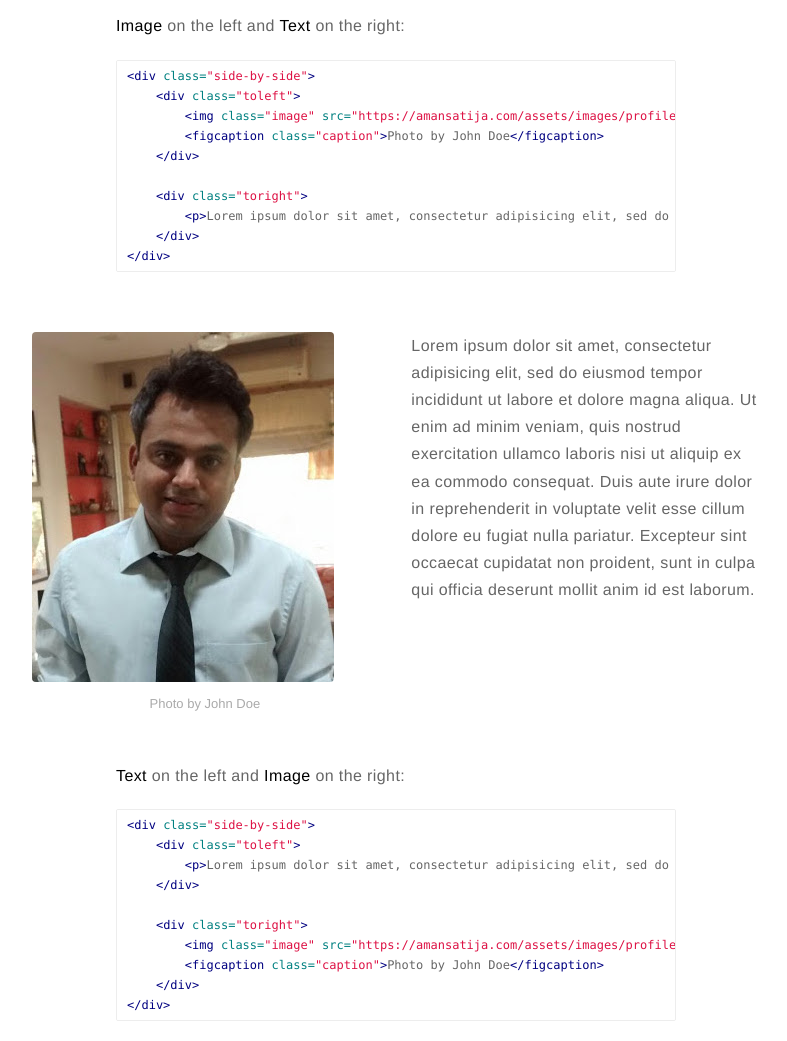
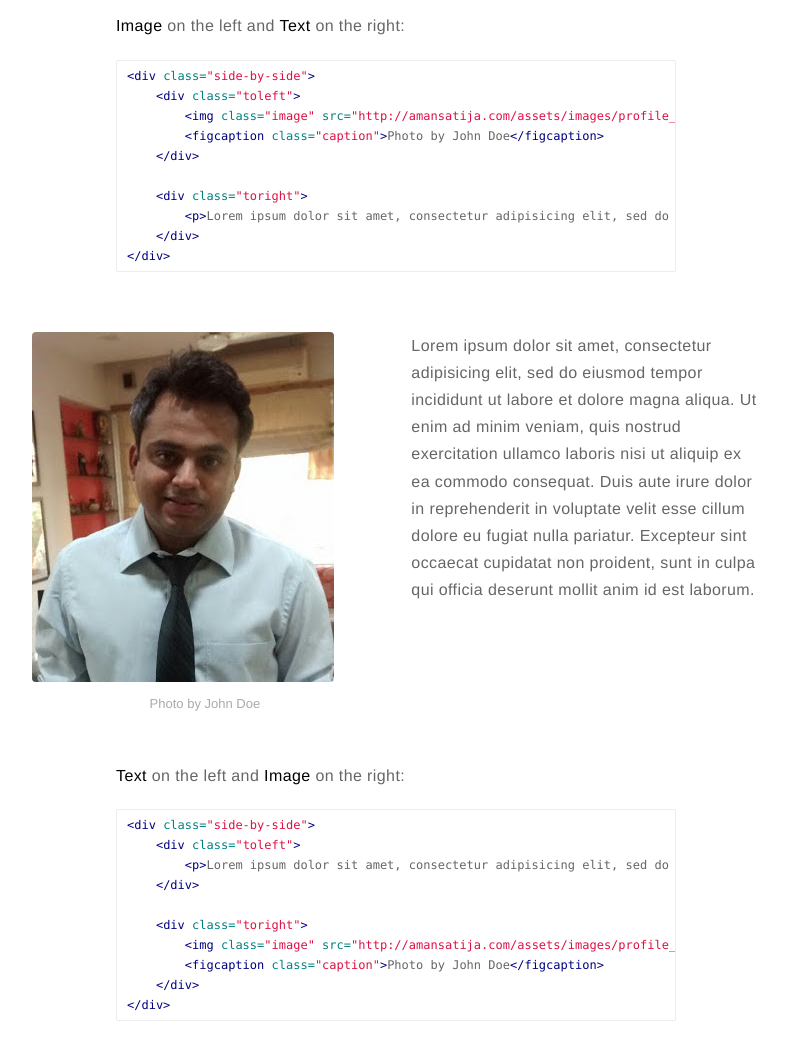
Before and after one commit to amansatija/amansatija, a Jekyll site: the page built from _posts/2015-02-24-markdown-extra-components.markdown, in a window 1280 px wide and 1400 px high, scrolled down 1068 px. Shown: the part 151-1192 px from the top of the window, without its empty margins (244-1031 px from the left). Built offline with Jekyll 4.4.1, drawn with Linux system fonts in a browser that asks for light colours; comment, search, counter and statistics services are not loaded; some of the changed lines change nothing that is shown.

Commit message:
removed secure https

```diff
--- a/_config.yml
+++ b/_config.yml
@@ -10,7 +10,7 @@ description: A blog about technology and stuff related
 external-image: false
 picture: assets/images/profile_amn.jpg
 
-url: https://amansatija.com
+url: http://amansatija.com
 #url: https://koppl.in/indigo
 # your url: http://USERNAME.github.io
 
```
